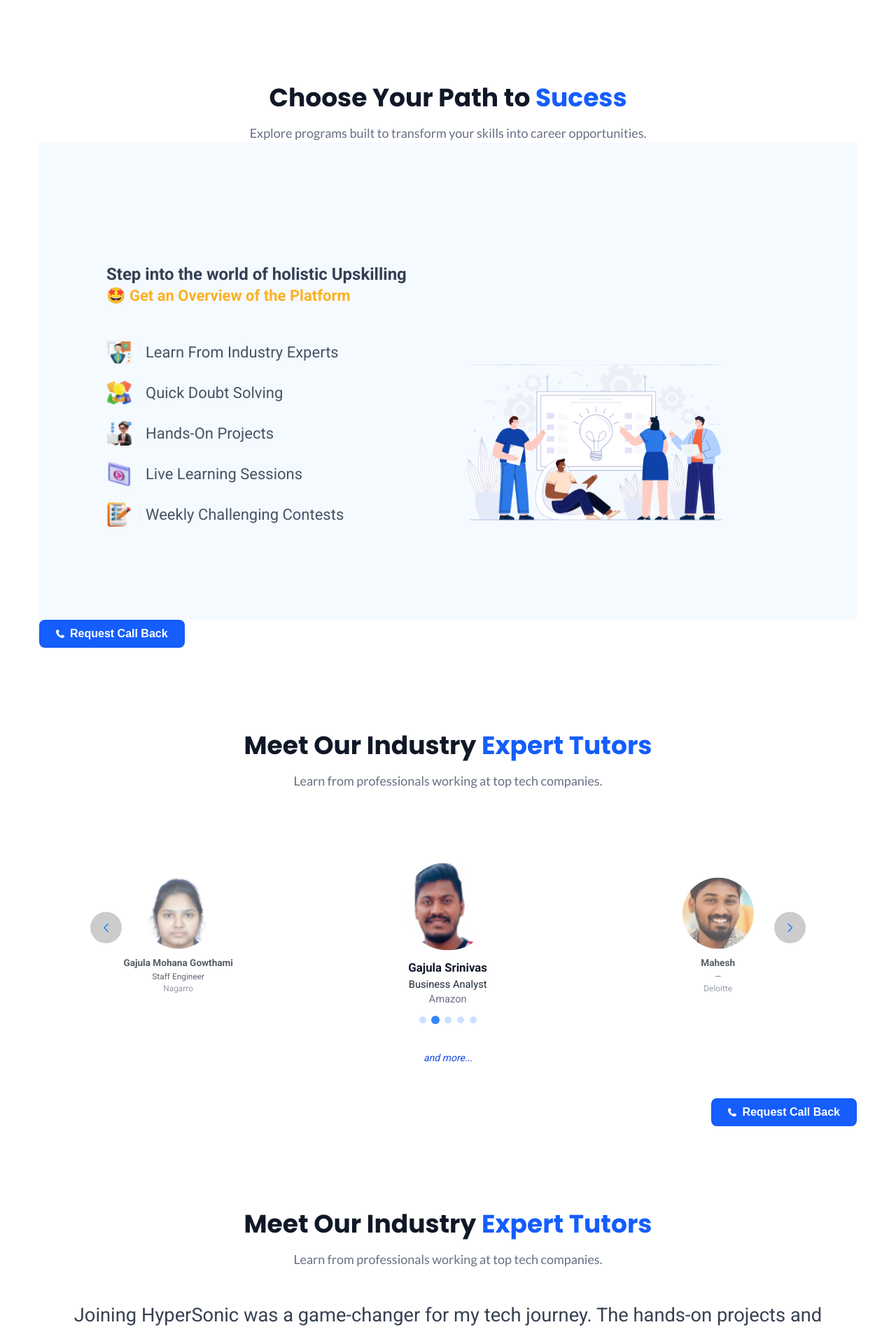
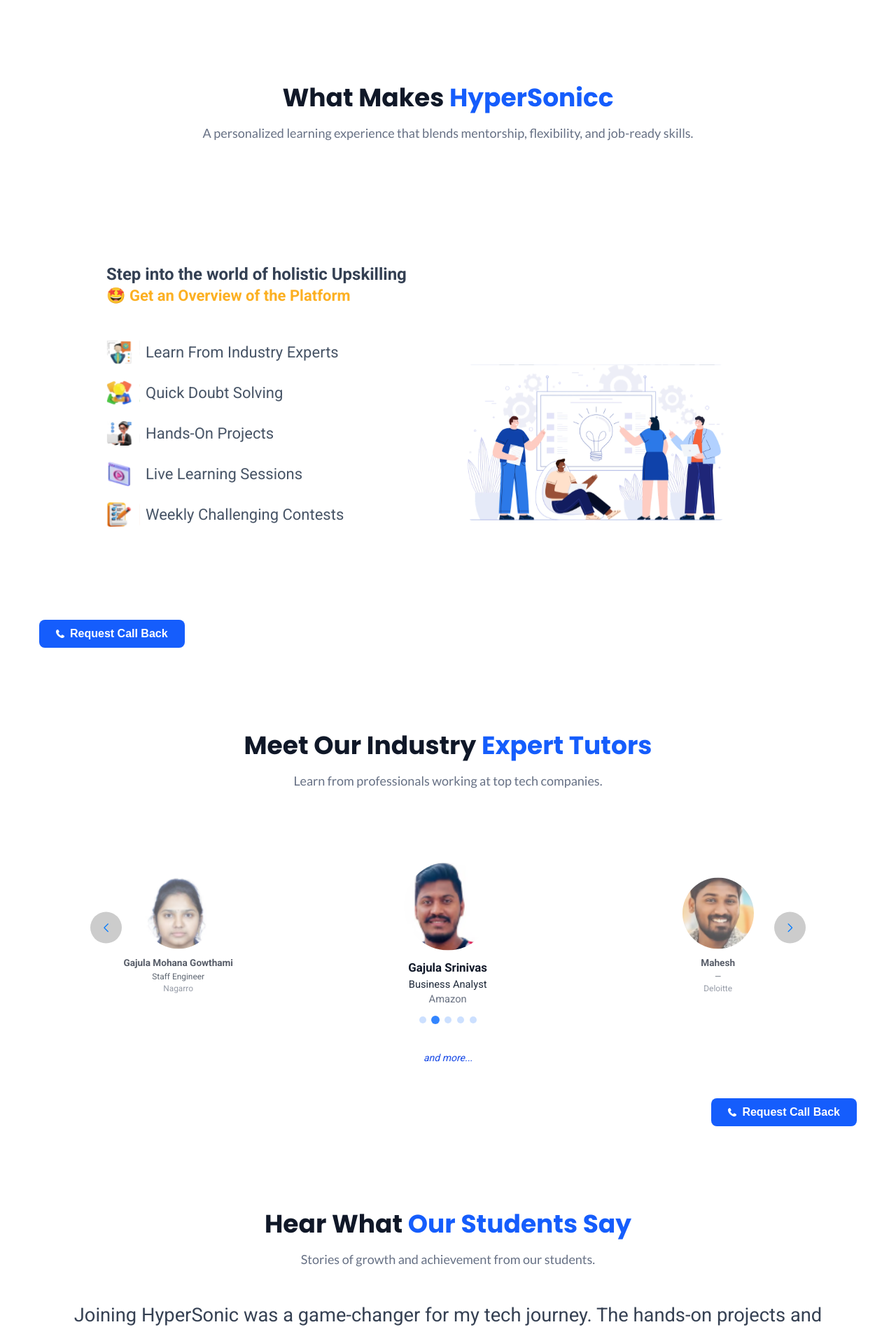
Before and after one commit to mohanagowthami/website-v2, a Next.js app: page / in a window 1280 px wide. Shown: the part 2308-4215 px from the top of the page at 70% size. Built offline with nearby package versions, Linux system fonts and the light colour scheme.

Commit message:
changes commited

```diff
--- a/src/app/components/landing-section/Header.tsx
+++ b/src/app/components/landing-section/Header.tsx
@@ -23,24 +23,24 @@ export const Header = () => {
     const target = document.getElementById(id);
 
     if (target) {
-      let offset = 50; // Default offset for the header
+      let offset = 150; // Default offset for the header
 
       // Adjust offset based on section-specific needs
       switch (id) {
         case "testimonials":
-          offset = 70;
+          offset = 250;
           break;
         case "faqs":
-          offset = 60;
+          offset = 300;
           break;
         case "programs":
-          offset = 50;
+          offset = 250;
           break;
         case "why-us":
-          offset = 100;
+          offset = 200;
           break;
         default:
-          offset = 50;
+          offset = 150;
       }
 
       window.scrollTo({
--- a/src/app/components/stand-out/StandOut.tsx
+++ b/src/app/components/stand-out/StandOut.tsx
@@ -8,17 +8,16 @@ export const StandOut = () => {
    <SectionWrapper
 
    sectionTitleProps={{
-    title: "Choose Your Path to ",
-    blueColorTitle: "Sucess",
-    description: "Explore programs built to transform your skills into career opportunities.",
+    title: "What Makes  ",
+    blueColorTitle: "HyperSonicc",
+    description: "A personalized learning experience that blends mentorship, flexibility, and job-ready skills.",
     id: "section-id",
     requestCBAlign: "left"
    }}
   showRequestCallbackButton={true}
 
-
    >
-    <div className="bg-[#f5faff] w-full px-6 py-6 md:px-12 md:py-12 lg:px-15 lg:py-14 xl:px-24 xl:py-27" id="why-us">
+    <div className="  w-full px-6 py-6 md:px-12 md:py-12 lg:px-15 lg:py-14 xl:px-24 xl:py-27" id="why-us">
       <Heading />
       <div className="grid grid-cols-1 md:grid-cols-2">
         <div>
--- a/src/app/components/testimonals/TestimonalsSwiper.tsx
+++ b/src/app/components/testimonals/TestimonalsSwiper.tsx
@@ -45,9 +45,9 @@ export default function App() {
     <SectionWrapper
 
               sectionTitleProps={{
-                title: "Meet Our Industry ",
-                blueColorTitle: "Expert Tutors",
-                description: "Learn from professionals working at top tech companies.",
+                title: "Hear What  ",
+                blueColorTitle: "Our Students Say",
+                description: "Stories of growth and achievement from our students.",
                 id: "section-id",
                  requestCBAlign: "center"
               }}
```
